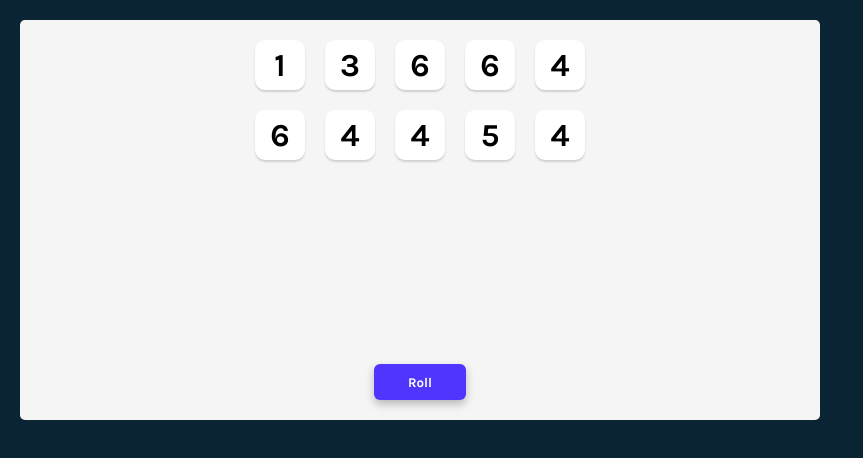
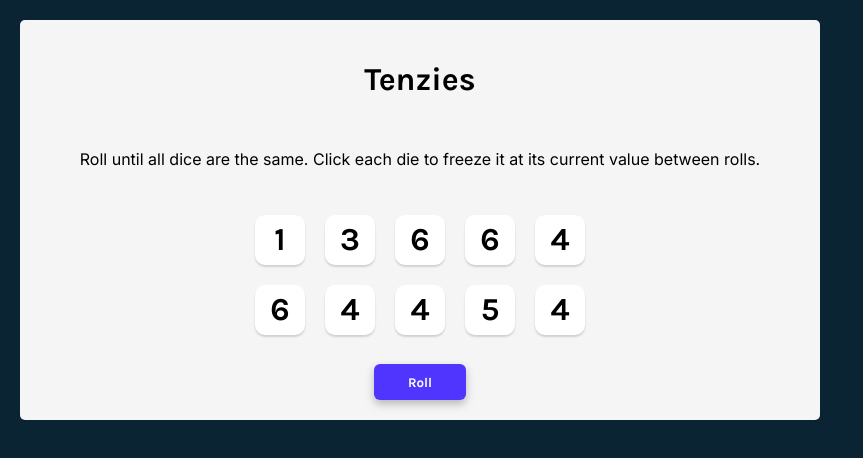
Before and after one commit to georgesco94/misc, a React (Create React App) app in the folder tenzies/: page / in a window 1280 px wide. Shown: the top 458 px of the page, without its empty margins (0-863 px from the left). Built offline with nearby package versions, Linux system fonts and the light colour scheme.

Commit message:
add confetti

```diff
--- /dev/null
+++ b/package.json
@@ -0,0 +1,5 @@
+{
+  "dependencies": {
+    "react-confetti": "^6.0.1"
+  }
+}
--- a/tenzies/src/components/App.js
+++ b/tenzies/src/components/App.js
@@ -2,8 +2,18 @@ import React from 'react';
 import '../styles/App.css';
 import Die from './Die.js';
 import {nanoid} from 'nanoid';
+import Confetti from 'react-confetti';
 
 export default function App() {
+  const [dice, setDice] = React.useState(allNewDice());
+  const [tenzies, setTenzies] = React.useState(false);
+
+  React.useEffect(() => {
+    const gameIsWon = dice.every(die => die.isHeld && die.value === dice[0].value);
+    gameIsWon && console.log('YOU WON');
+    setTenzies(gameIsWon);
+  },[dice]);
+
   function rollSingleDie() {
     return {
       value: Math.floor(Math.random() * 6) + 1,
@@ -22,18 +32,6 @@ export default function App() {
     return arrOfNums;
   }
 
-  const [dice, setDice] = React.useState(allNewDice());
-
-  const dieElements = dice.map((die, idx) => {
-    return <Die
-      key={die.id}
-      id={die.id}
-      dieNumber={die.value}
-      isHeld={die.isHeld}
-      holdDie={holdDice}
-    />;
-  });
-
   function rollDice() {
     setDice(prevDice => {
       return prevDice.map(die => die.isHeld ? die : rollSingleDie())
@@ -48,12 +46,26 @@ export default function App() {
     });
   }
 
+  const dieElements = dice.map((die, idx) => {
+    return <Die
+      key={die.id}
+      id={die.id}
+      dieNumber={die.value}
+      isHeld={die.isHeld}
+      holdDie={holdDice}
+    />;
+  });
+
+
   return(
     <main className="main">
+      {tenzies && <Confetti/>}
+      <h1 className="title">Tenzies</h1>
+      <p className="instructions">Roll until all dice are the same. Click each die to freeze it at its current value between rolls.</p>
       <div className="dice-container">
         {dieElements}
       </div>
-      <button className="die-roll-button" onClick={rollDice}>Roll</button>
+      <button className="die-roll-button" onClick={rollDice}>{tenzies ? 'New Game' : 'Roll'}</button>
     </main>
   );
 }
--- a/tenzies/src/styles/App.css
+++ b/tenzies/src/styles/App.css
@@ -38,3 +38,10 @@ main {
   font-family: 'Karla', sans-serif;
   cursor: pointer;
 }
+
+.instructions {
+    font-family: 'Inter', sans-serif;
+    font-weight: 400;
+    margin-top: 0;
+    text-align: center;
+}
```
Also changed, not shown: 1 other file (tests, documents, lock files or other folders).
